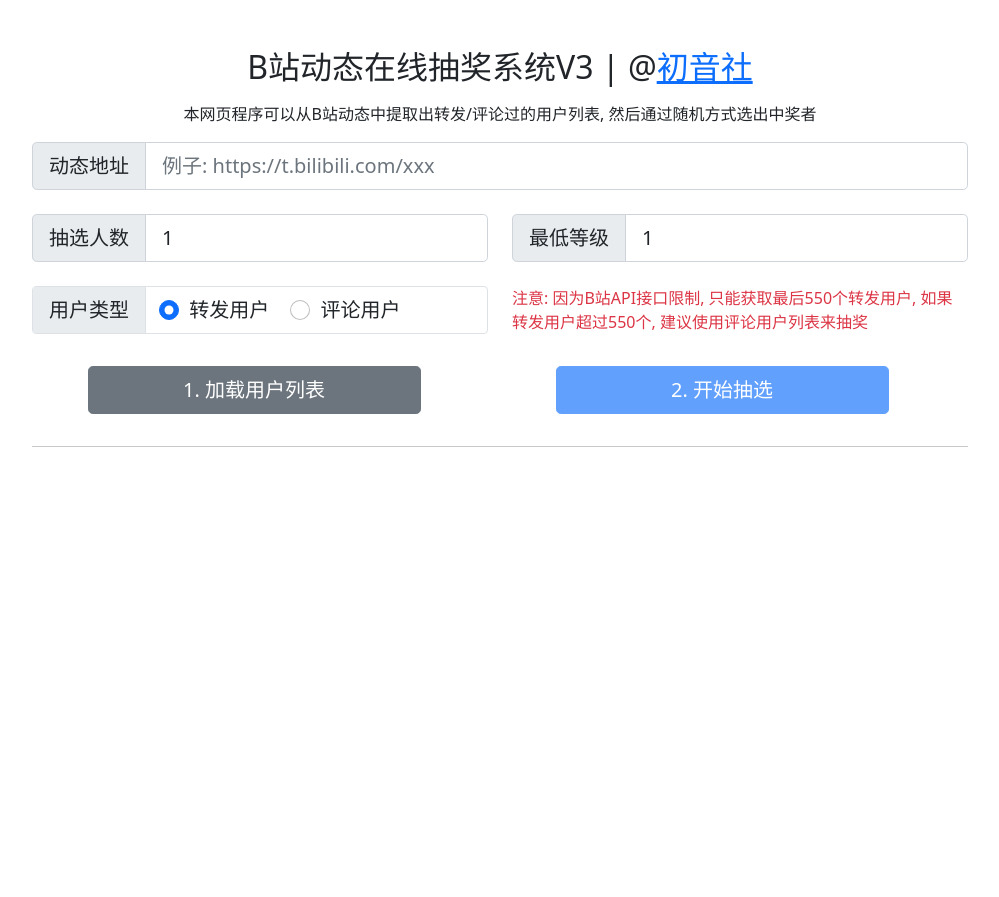
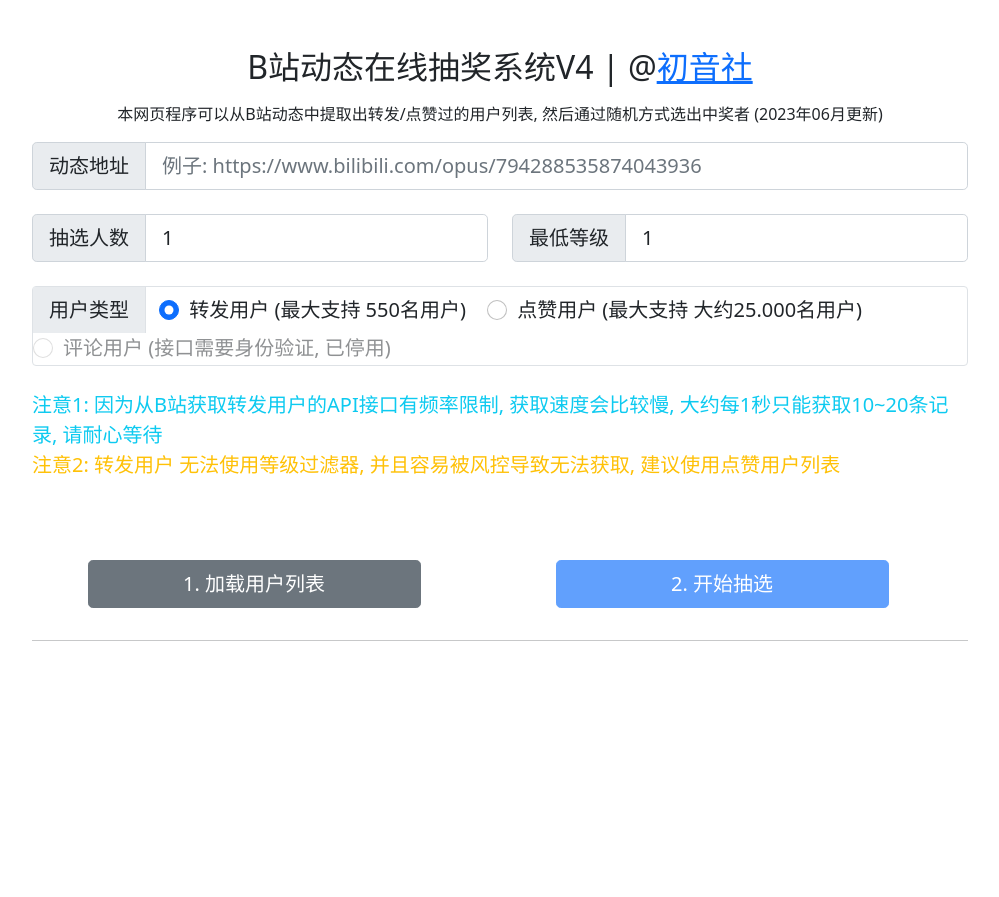
Before and after one commit to hexie2108/bilibili_dynamic_lottery, a PHP site: page / in a window 1280 px wide. Shown: the top 897 px of the page, without its empty margins (140-1139 px from the left). Run offline with PHP 8.4, Linux system fonts and the light colour scheme.

Commit message:
- 修正转发用户接口 - 添加点赞用户接口 - 加速抽奖速度

```diff
--- a/logic/conn.util.js
+++ b/logic/conn.util.js
@@ -79,6 +79,8 @@
     let jsonHeaders = new Headers();
     jsonHeaders.append('Accept', 'application/json');
     jsonHeaders.append('Content-Type', 'application/json;charset=UTF-8');
+    jsonHeaders.append('User-Agent', 'Mozilla/5.0 (Windows NT 10.0; Win64; x64) AppleWebKit/537.36 (KHTML, like Gecko) Chrome/114.0.0.0 Safari/537.36');
+
 
     let options = {
         "method": 'GET',
--- a/public/index.html
+++ b/public/index.html
@@ -1,4 +1,5 @@
 <html lang="zh">
+
 <head>
     <meta charset="utf-8">
     <meta http-equiv="X-UA-Compatible" content="IE=edge">
@@ -22,18 +23,23 @@
 
     <script src="js/start-game.js"></script>
 
+    <script async src="https://pagead2.googlesyndication.com/pagead/js/adsbygoogle.js?client=ca-pub-1442793010183347"
+     crossorigin="anonymous"></script>
 
-    <title>B站动态在线抽奖系统V3 | 初音社</title>
+
+    <title>B站动态在线抽奖系统V4 | 初音社</title>
 
 
 </head>
+
 <body>
     <div class="container-fluid w-75 mx-auto mt-3 mb-5" style="min-height: 950px">
 
         <header class="text-center">
             <div class="mt-5"></div>
-        <h2 class="my-3">B站动态在线抽奖系统V3 | @<a href="https://space.bilibili.com/277257" target="_blank" title="初音社">初音社</a></h2>
-        <p>本网页程序可以从B站动态中提取出转发/评论过的用户列表, 然后通过随机方式选出中奖者 </p>
+            <h2 class="my-3">B站动态在线抽奖系统V4 | @<a href="https://space.bilibili.com/277257" target="_blank"
+                    title="初音社">初音社</a></h2>
+            <p>本网页程序可以从B站动态中提取出转发/点赞过的用户列表, 然后通过随机方式选出中奖者 (2023年06月更新) </p>
 
             <div class="row">
 
@@ -44,7 +50,7 @@
                             <div class="input-group input-group-lg ">
                                 <label class="input-group-text" for="dynamic_link">动态地址</label>
                                 <input class="form-control " type="text" id="dynamic_link" name="dynamic_link"
-                                   placeholder="例子: https://t.bilibili.com/xxx"/>
+                                    placeholder="例子: https://www.bilibili.com/opus/794288535874043936" />
                             </div>
                         </div>
 
@@ -54,7 +60,7 @@
                                 <label class="input-group-text" for="winner-number">抽选人数</label>
 
                                 <input class="form-control " type="number" id="winner-number" name="winner-number"
-                                   value="1" min="1"/>
+                                    value="1" min="1" />
                             </div>
                         </div>
 
@@ -63,41 +69,58 @@
 
                                 <label class="input-group-text" for="level-filter">最低等级</label>
 
-                            <input class="form-control " type="number" id="level-filter" name="level-filter" value="1"
-                                   min="1"
-                                   max="6"/>
+                                <input class="form-control " type="number" id="level-filter" name="level-filter"
+                                    value="1" min="1" max="6" />
                             </div>
 
                         </div>
 
 
-                    <div class="col-6">
+                        <div class="col-12">
                             <div class="text-start border rounded" style="font-size: 1.25em">
 
-                            <div class="pe-3 ps-3  p-2  me-2 border-end d-inline-block text-center" style="background-color: #e9ecef;">
+                                <div class="pe-3 ps-3  p-2  me-2 border-end d-inline-block text-center"
+                                    style="background-color: #e9ecef;">
                                     用户类型
                                 </div>
 
                                 <div class="form-check form-check-inline">
-                                <input class="form-check-input" type="radio" name="user_type" id="user_type_1" value="forward"   checked>
+                                    <input class="form-check-input" type="radio" name="user_type" id="user_type_1"
+                                        value="forward" checked>
                                     <label class="form-check-label" for="user_type_1">
-                                    转发用户
+                                        转发用户 (最大支持 550名用户)
                                     </label>
                                 </div>
+
                                 <div class="form-check form-check-inline">
-                                <input class="form-check-input" type="radio" name="user_type" id="user_type_2" value="comment">
+                                    <input class="form-check-input" type="radio" name="user_type" id="user_type_3"
+                                        value="like">
+                                    <label class="form-check-label" for="user_type_1">
+                                        点赞用户 (最大支持 大约25.000名用户)
+                                    </label>
+                                </div>
+
+
+                                <div class="form-check form-check-inline">
+                                    <input class="form-check-input" type="radio" name="user_type" id="user_type_2"
+                                        value="comment" disabled>
                                     <label class="form-check-label" for="user_type_2">
-                                    评论用户
+                                        评论用户 (接口需要身份验证, 已停用)
                                     </label>
                                 </div>
 
                             </div>
 
                         </div>
-                    <div class="col-6">
+                        <div class="col-12">
 
-                        <div class="text-danger warning-message text-start">
-                            注意: 因为B站API接口限制, 只能获取最后550个转发用户, 如果转发用户超过550个, 建议使用评论用户列表来抽奖
+                            <div class="text-start" style="font-size: 1.25em">
+                                <div class="text-info">
+                                    注意1: 因为从B站获取转发用户的API接口有频率限制, 获取速度会比较慢, 大约每1秒只能获取10~20条记录, 请耐心等待
+                                </div>
+                                <div class="text-warning">
+                                    注意2: 转发用户 无法使用等级过滤器, 并且容易被风控导致无法获取, 建议使用点赞用户列表
+                                </div>
                             </div>
 
                         </div>
@@ -106,6 +129,22 @@
 
                 </form>
 
+                <div class="col-12 row my-4">
+
+                    <script async src="https://pagead2.googlesyndication.com/pagead/js/adsbygoogle.js?client=ca-pub-1442793010183347"
+                    crossorigin="anonymous"></script>
+                <!-- B站抽奖广告 -->
+                <ins class="adsbygoogle"
+                    style="display:block"
+                    data-ad-client="ca-pub-1442793010183347"
+                    data-ad-slot="5515977879"
+                    data-ad-format="auto"
+                    data-full-width-responsive="true"></ins>
+                <script>
+                        (adsbygoogle = window.adsbygoogle || []).push({});
+                </script>
+
+                </div>
 
                 <div class="col-12 row my-3">
                     <div class="col-6">
@@ -123,7 +162,7 @@
 
         </header>
 
-    <hr/>
+        <hr />
 
         <div class="user-count row" style="display: none">
             <div class="col text-center">
@@ -192,4 +231,5 @@
 
 
 </body>
+
 </html>
--- a/public/js/base.js
+++ b/public/js/base.js
@@ -21,6 +21,8 @@
 
 $(function(){
 
+
+    /*
     $('input[name="user_type"]').on('click', function () {
         if($(this).val() === 'forward'){
             $('.warning-message').show();
@@ -28,7 +30,7 @@
         else{
             $('.warning-message').hide();
         }
-    });
+    });*/
 
 
 });
--- a/public/js/get-user.js
+++ b/public/js/get-user.js
@@ -1,6 +1,6 @@
 const BACKEND_URL = document.location.href + 'dynamic/';
 
-const BILIBILI_URL = 'bilibili.com';
+const BILIBILI_URL = 'bilibili.com/opus';
 
 
 $(function () {
@@ -38,7 +38,7 @@
     let $toast = $('.toast1');
 
 
-    let dynamicLink = $.trim($linkInput.val());
+    let dynamicLink = $.trim($linkInput.val()).replace(/\/$/, "");
     //如果是空值
     if (!dynamicLink) {
         $linkInput.addClass('is-invalid ');
@@ -48,7 +48,7 @@
     //如果不是哔哩哔哩
     else if (!dynamicLink.includes(BILIBILI_URL)) {
         $linkInput.addClass('is-invalid ');
-        $toast.children('.toast-body').html("链接不属于哔哩哔哩");
+        $toast.children('.toast-body').html("当前只支持包含opus路径的新版动态地址 (例子: https://www.bilibili.com/opus/794288535874043936)");
         $toast.toast('show');
     }
     else {
@@ -122,7 +122,15 @@
     };
 
 
-    $.getJSON(BACKEND_URL + dynamicId, data, onSuccess).fail(onError).always(onComplete);
+    //$.getJSON(BACKEND_URL + dynamicId, data, onSuccess).fail(onError).always(onComplete);
+
+    $.ajax({
+        url: BACKEND_URL + dynamicId,
+        dataType: 'json',
+        data,
+        timeout: 1000 * 60 * 30 //30 minutes
+    }).done(onSuccess).fail(onError).always(onComplete);
+
 
     function onSuccess(data) {
 
@@ -135,22 +143,49 @@
             //遍历每个元素
             data.users.forEach(function (user) {
 
-                // 等级过滤
-                if (user.level >= levelFilter) {
+                // 如果等级信息不存在 或者 大于等级过滤器
+                if (user.level === undefined || user.level >= levelFilter) {
 
                     //保存到全局列表
                     USER_LIST.push(user);
 
                     //创建插入元素到页面
                     let newElement = `
-<div class="border col-3 m-2 rounded">
-    <a href="https://space.bilibili.com/${user.uid}" id="user-link" target="_blank" class="text-dark text-decoration-none">
-        <img class="img-fluid rounded-circle m-1" src="${user.avatar}" alt="${user.name}" referrerPolicy="no-referrer"/>
-        <span class="m-1 name small">${user.name}</span>
+<div class="border col-3 m-2 p-2 rounded">
+
+   <div class="row">
+        <div class="col-auto">
+
+                <div>
+                    <a href="https://space.bilibili.com/${user.uid}"  target="_blank" class="text-dark text-decoration-none">
+                        <img class="img-fluid rounded-circle" src="${user.avatar}" alt="${user.name}" referrerPolicy="no-referrer"/>
                     </a>
-    <span class="badge ${getBgColorClass(user.level - 1)} m-1">
+                </div>
+                <div class="mt-2" style="height:20px">
+
+                    <span class="d-inline-block badge me-1 ${getBgColorClassByLevel(user.level)}">
                         Lv ${user.level}
                     </span>
+                    <span class="d-inline-block badge ${getBgColorClassByVip(user.vip)}">
+                        ${user.vip}
+                    </span>
+
+                </div>
+
+
+
+
+        </div>
+        <div class="col">
+            <a href="https://space.bilibili.com/${user.uid}"  target="_blank" class="text-dark text-decoration-none">
+                <span class="name small">${user.name}</span>
+            </a>
+        </div>
+
+   </div>
+
+
+
 </div>`;
                     $userListElement.append(newElement);
                 }
@@ -179,9 +214,12 @@
         $toast.toast('show');
     }
 
-    function onError() {
+    function onError(jqXHR) {
 
-        $('.toast .toast-body').html("获取错误, 请检查后台服务!");
+        let responseJSON = jqXHR.responseJSON;
+        let error = responseJSON.error || "获取错误, 请检查后台服务!";
+
+        $('.toast .toast-body').html(error);
         $toast.toast('show');
     }
 
@@ -195,13 +233,16 @@
 
 }
 
-
 /**
  * 根据索引大小获取不同颜色的css类名
  * @param index  索引
  * @return string css类名
  */
-function getBgColorClass(index) {
+function getBgColorClassByLevel(level) {
+
+    let result = 'd-none';
+
+    if (level) {
 
         //背景颜色类名列表
         const BG_CLASSES = [
@@ -213,9 +254,52 @@
             'bg-danger',
         ];
 
-    //避免index超过范围
-    index = index % BG_CLASSES.length;
+        index = level - 1;
+        if (index < 0) {
+            index = 0;
+        }
 
-    return BG_CLASSES[index];
+        result = BG_CLASSES[index];
 
     }
+
+    //避免index超过范围
+    //index = index % BG_CLASSES.length;
+
+    return result;
+
+}
+
+/**
+ * 根据大会员名称获取不同颜色的css类名
+ * @param vip
+ * @return string css类名
+ */
+function getBgColorClassByVip(vip) {
+
+    let result = 'd-none';
+
+
+    if (vip) {
+
+        result = 'bg-secondary';
+
+        switch (vip) {
+            case '大会员':
+                result = 'bg-primary';
+                break;
+
+            case '年度大会员':
+                result = 'bg-warning';
+                break;
+            case '十年大会员':
+                result = 'bg-danger';
+                break;
+        }
+
+    }
+
+    return result;
+
+
+}
--- a/public/js/start-game.js
+++ b/public/js/start-game.js
@@ -1,5 +1,5 @@
 let winnerNumber;
-const SPEED = 400;
+const SPEED = 300;
 
 
 $(function () {
@@ -41,18 +41,43 @@
             //随机生成index
             let randomIndex = getRandomInt(0, USER_LIST.length - 1);
 
-            //从页面列表隐藏元素, 然后运行回调函数
-            $('.user-list div').eq(randomIndex).fadeOut(removeSpeed(), function () {
+            let $element = $('.user-list > div').eq(randomIndex);
+
+            //从全局INDEX数组中移除
+            USER_LIST.splice(randomIndex, 1);
+
+
+            //如果数量大于500 并且 不是500的整除, 或者 大于50 , 并且不是50的整除, 直接进入下一个循环
+            if ((USER_LIST.length >= 500 && USER_LIST.length % 500 !== 0 ) || (USER_LIST.length < 500 && USER_LIST.length >= 50 && USER_LIST.length % 50 !== 0)) {
+
                 //从页面移除元素
-                $(this).remove();
-                //从全局INDEX数组中移除
-                USER_LIST.splice(randomIndex, 1);
+                $element.remove();
+
+                //直接删除
+                startGame();
+            }
+            else {
+
                 //更新剩余数量显示
                 $('.toast2 .toast-body').html("剩余: " + USER_LIST.length);
-                //定时下个循环
-                setTimeout(startGame, removeSpeed());
 
-            });
+                //运行淡出动画 之后再继续删除
+                $element.fadeOut(SPEED, function () {
+
+                    //从页面移除元素
+                    $element.remove();
+
+                    //下个循环
+                    startGame();
+
+                    //定时下个循环
+                    //setTimeout(startGame, SPEED);
+
+                });
+
+            }
+
+
 
 
         }
@@ -82,21 +107,3 @@
     $('.toast2 .toast-title').html("抽选已结束");
     $('.toast2 .toast-body').html("恭喜中奖者: " + winnerName);
 }
-
-/**
- * 根据列表长度动态设置速度
- * @returns {number}
- */
-function removeSpeed() {
-
-    let speedRation = USER_LIST.length / 10;
-
-    if (speedRation > 1) {
-        return SPEED / speedRation;
-    }
-    else {
-        return SPEED;
-    }
-
-
-}
--- a/public/style.css
+++ b/public/style.css
@@ -4,10 +4,11 @@
 
 
 .user-list div img{
-    width: 100px;
-    height: 100px;
+    width: 125px;
+    height: 125px;
 }
 
+/*
 .user-list .name {
     width: 40%;
     white-space: nowrap;
@@ -15,4 +16,4 @@
     overflow: hidden;
     display: inline-block;
     vertical-align: middle;
-}
+}*/
--- a/routes/dynamic.js
+++ b/routes/dynamic.js
@@ -14,6 +14,9 @@
     } else if (user_type === 'comment') {
         result = await logic.getDynamicCommentList(dynamic_id);
     }
+    else if (user_type === 'like') {
+        result = await logic.getDynamicLikeList(dynamic_id);
+    }
 
 
     res.status(result.status);
```
Also changed, not shown: class/Users.js (+116 -10 lines), logic/dynamic.logic.js (+150 -13 lines), package-lock.json. Lines whose indentation alone changed are shown as unchanged.
